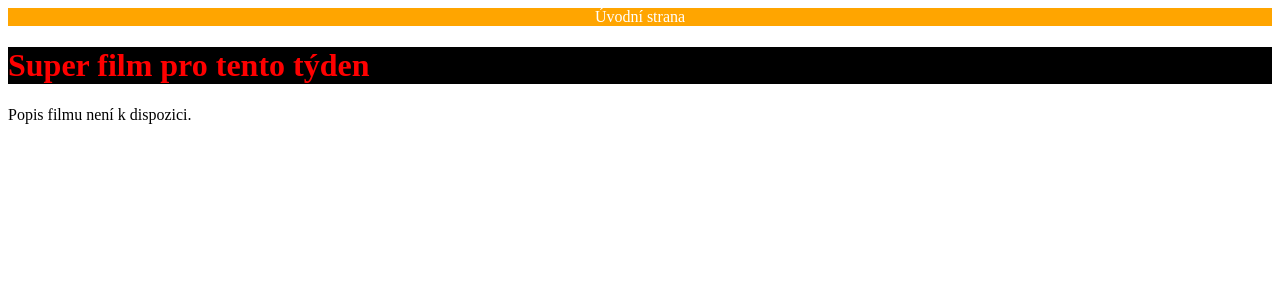
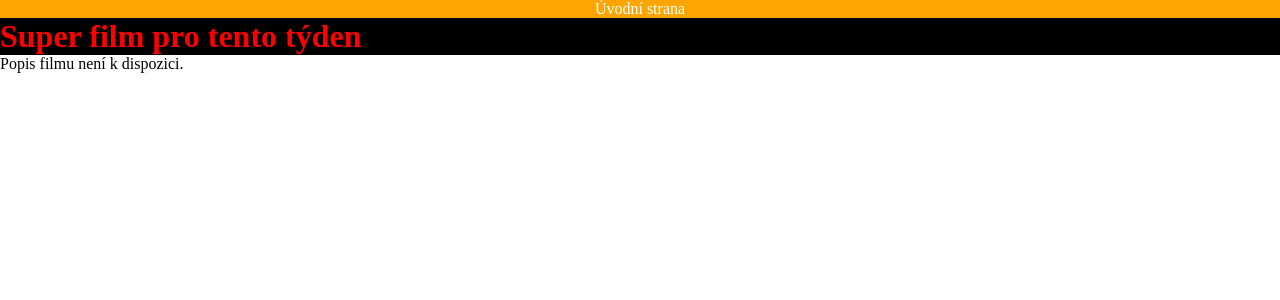
Before and after one commit to josefpomikalek/django_practice, a Django app: template project3/movies/templates/movies/movie.html in a window 1280 px wide. Shown: the top 300 px of the page. Run offline with Django 3.2, Linux system fonts and the light colour scheme; the template is opened without the code that fills it, so the values that code supplies are empty.

Commit message:
Add static files at the project level.

```diff
--- a/movies/netflix/templates/netflix/index.html
+++ b/movies/netflix/templates/netflix/index.html
@@ -21,7 +21,5 @@
                 <button>Začít</button>
             </form>
         </div>
-
     </header>
-
 {% endblock content %}
--- /dev/null
+++ b/movies/static/app.css
@@ -0,0 +1,5 @@
+* {
+    margin: 0;
+    padding: 0;
+    box-sizing: border-box;
+}
--- a/movies/templates/base.html
+++ b/movies/templates/base.html
@@ -1,8 +1,11 @@
+{% load static %}
+
 <!DOCTYPE html>
 <html lang="en">
 <head>
     <meta charset="UTF-8">
     <meta name="viewport" content="width=device-width, initial-scale=1.0">
+    <link rel="stylesheet" href="{% static 'app.css' %}">
     <title>{% block title %}{% endblock %}</title>
     {% block css_files %}{% endblock %}
 </head>
```
